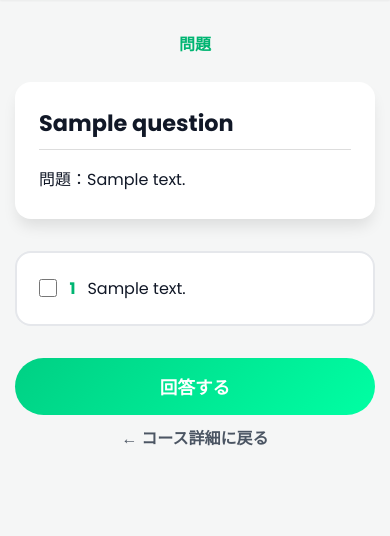
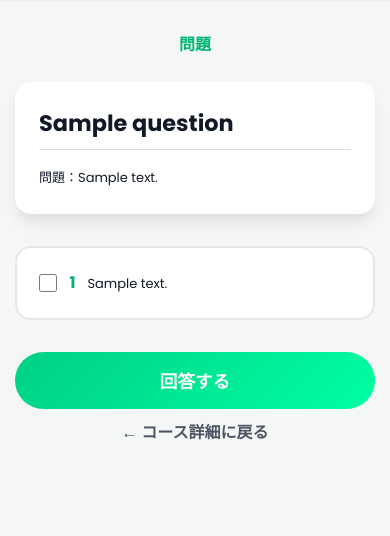
Before and after one commit to K-zoe/knowva, a Django app: page /answers/answer_attempt/00000000-0000-0000-0000-000000000001/00000000-0000-0000-0000-000000000001/ in a window 390 px wide. Shown: the part 69-605 px from the top of the page. Run offline with Django 5.2, Linux system fonts and the light colour scheme; a user stored in the database is signed in; data comes from the database, SQL or seed files in the repository; tables that the repository leaves empty hold one stand-in row (values such as "Sample post"); parts of the project's set-up code (start-up, migrations or seed data) failed here and were passed over.

Commit message:
【修正】全画面の文字サイズを調整

```diff
--- a/accounts/templates/accounts/current_courses.html
+++ b/accounts/templates/accounts/current_courses.html
@@ -31,7 +31,7 @@
                     <h3 class="course-title">{{ course.title }}</h3>
                     <p class="course-info">
                         <span class="label">タグ：</span>
-                        <span class="tag">{{ course.tag }}</span>
+                        <span class="text">{{ course.tag }}</span>
                     </p>
 
                     <div class="meta">
--- a/accounts/templates/accounts/my_created_courses.html
+++ b/accounts/templates/accounts/my_created_courses.html
@@ -31,7 +31,7 @@
                     <h3 class="course-title">{{ course.title }}</h3>
                     <p class="course-info">
                         <span class="label">タグ：</span>
-                        <span class="tag">{{ course.tag }}</span>
+                        <span class="text">{{ course.tag }}</span>
                     </p>
                     <div class="meta">
                         <span class="meta-like">
--- a/answers/templates/answers/answer.html
+++ b/answers/templates/answers/answer.html
@@ -26,7 +26,7 @@
         </h1>
 
         <p class="question-text">
-            <span class="question-label">問題：</span>
+            <span class="label">問題：</span>
             <span class="text">{{ question.text|linebreaksbr }}</span>
         </p>
 
@@ -53,9 +53,9 @@
                         {{ forloop.counter }}
                     </span>
 
-                    <span class="choice-text">
-                        {{ checkbox.choice_label|linebreaksbr }}
-                    </span>
+                    <div class="choice-text">
+                        <span class="text">{{ checkbox.choice_label|linebreaksbr }}</span>
+                    </div>
 
                 </div>
 
--- a/answers/templates/answers/answer_feedback.html
+++ b/answers/templates/answers/answer_feedback.html
@@ -73,9 +73,9 @@
                     {{ forloop.counter }}
                 </span>
 
-                <span class="choice-text">
-                    {{ choice.text|linebreaksbr }}
-                </span>
+                <div class="choice-text">
+                    <span class="text">{{ choice.text|linebreaksbr }}</span>
+                </div>
 
             </div>
 
--- a/quizzes/templates/quizzes/course_edit_top.html
+++ b/quizzes/templates/quizzes/course_edit_top.html
@@ -37,7 +37,7 @@
         {% if course.description %}
             <p class="course-description">
                 <span class="label">説明：</span>
-                {{ course.description|linebreaksbr }}
+                <span class="text">{{ course.description|linebreaksbr }}</span>
             </p>
         {% endif %}
 
--- a/static/css/base.css
+++ b/static/css/base.css
@@ -399,6 +399,22 @@ body.menu-open {
 }
 
 @media (max-width: 768px) {
+    .course-title {
+        font-size: 16px;
+    }
+
+    .question-title {
+        font-size:16px;
+    }
+
+    .label {
+        font-size: 13px;
+    }
+
+    .text {
+        font-size:13px;
+    }
+
     .nav-links {
         display: none;
     }
```
